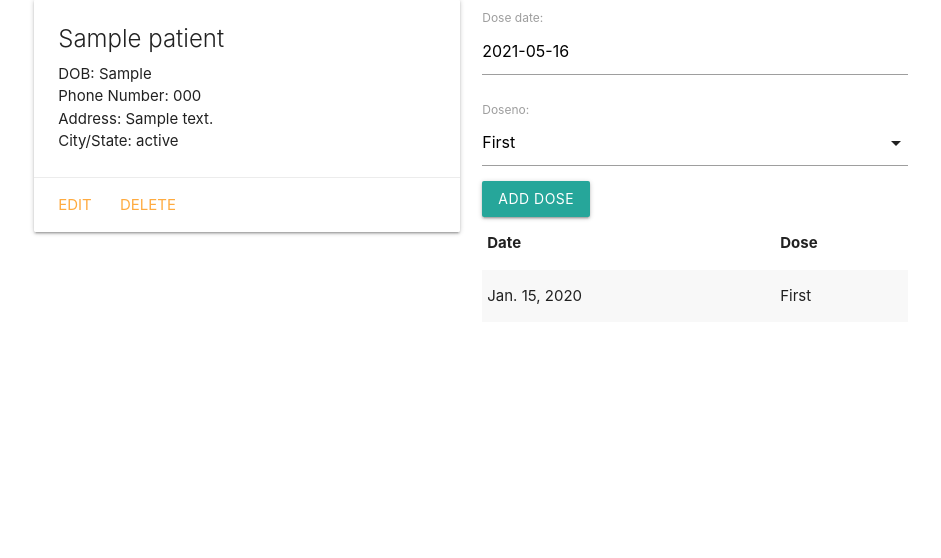
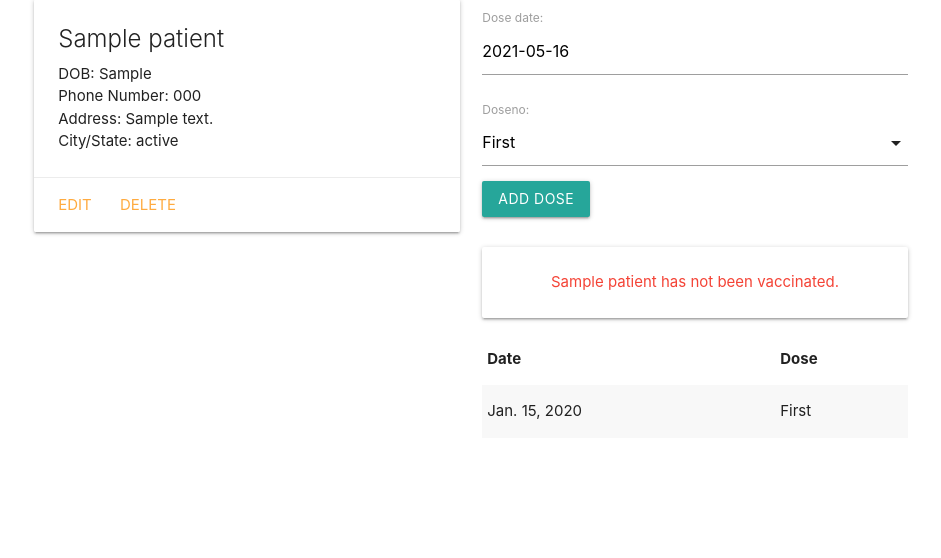
Before and after one commit to aikinjess/covidvaccines, a Django app: page /patients/1/ in a window 1280 px wide. Shown: the part 209-767 px from the top of the page, without its empty margins (169-1110 px from the left). Run offline with Django 3.2, Linux system fonts and the light colour scheme; tables that the repository leaves empty hold one stand-in row (values such as "Sample post").

Commit message:
new feature

```diff
--- a/main_app/models.py
+++ b/main_app/models.py
@@ -1,5 +1,6 @@
 from django.db import models
 from django.urls import reverse
+from datetime import date
 
 DOSENO = (
     ('F', 'First'),
@@ -23,6 +24,9 @@ class Dose(models.Model):
 
   patient = models.ForeignKey(Patient, on_delete=models.CASCADE)
 
+  def dose_for_today(self):
+    return self.dose_set.filter(date=date.today()).count() >= len(DOSENO)
+
   def __str__(self):
     return f"{self.get_doseno_display()} on {self.date}"
 
--- a/main_app/templates/patients/detail.html
+++ b/main_app/templates/patients/detail.html
@@ -25,6 +25,12 @@
         {{ dose_form.as_p }}
         <input type="submit" class="btn" value="Add Dose">
       </form>
+      <br>
+      {% if patient.dose_for_today %}
+        <div class="card-panel teal-text center-align">{{patient.name}} has been vaccinated.</div>
+      {% else %}
+        <div class="card-panel red-text center-align">{{patient.name}} has not been vaccinated.</div>
+      {% endif %}
     <table class="striped">
       <thead>
         <tr><th>Date</th><th>Dose</th></tr>
```
